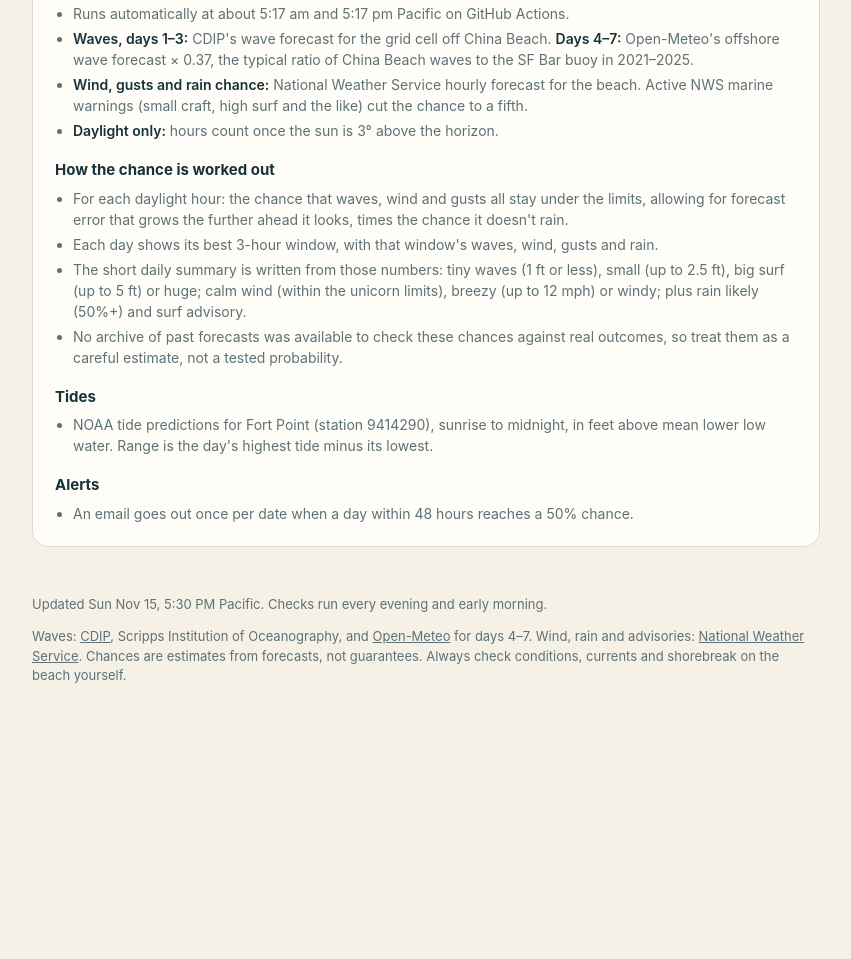
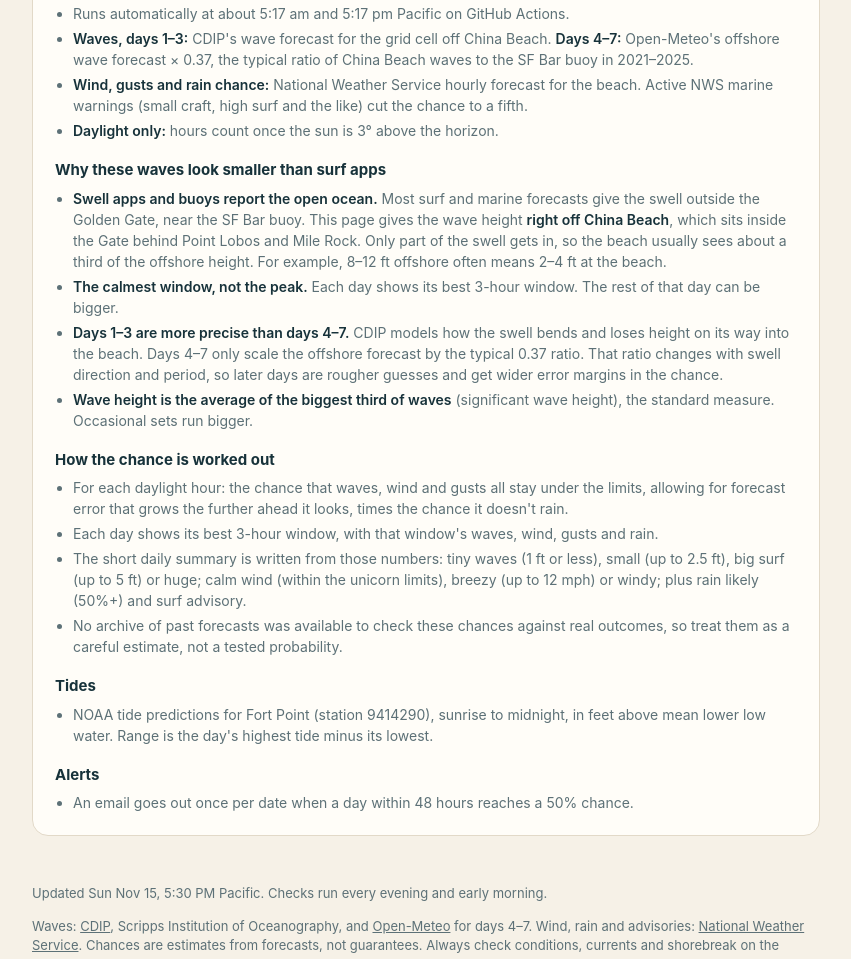
Before and after one commit to swirl2001/unicorn-beach, a plain HTML site: page site/index.html in a window 1280 px wide. Shown: the part 2106-3065 px from the top of the page, without its empty margins (214-1065 px from the left). Before the commit the page ends 2877 px from the top, so only its background shows below. Drawn offline with Linux system fonts and the light colour scheme.

Commit message:
Notes: explain beach wave heights vs offshore swell
Co-Authored-By: Claude Opus 5.5 <noreply@anthropic.com>

```diff
--- a/site/index.html
+++ b/site/index.html
@@ -245,6 +245,13 @@
         <li><b>Wind, gusts and rain chance:</b> National Weather Service hourly forecast for the beach. Active NWS marine warnings (small craft, high surf and the like) cut the chance to a fifth.</li>
         <li><b>Daylight only:</b> hours count once the sun is 3° above the horizon.</li>
       </ul>
+      <h3>Why these waves look smaller than surf apps</h3>
+      <ul>
+        <li><b>Swell apps and buoys report the open ocean.</b> Most surf and marine forecasts give the swell outside the Golden Gate, near the SF Bar buoy. This page gives the wave height <b>right off China Beach</b>, which sits inside the Gate behind Point Lobos and Mile Rock. Only part of the swell gets in, so the beach usually sees about a third of the offshore height. For example, 8–12 ft offshore often means 2–4 ft at the beach.</li>
+        <li><b>The calmest window, not the peak.</b> Each day shows its best 3-hour window. The rest of that day can be bigger.</li>
+        <li><b>Days 1–3 are more precise than days 4–7.</b> CDIP models how the swell bends and loses height on its way into the beach. Days 4–7 only scale the offshore forecast by the typical 0.37 ratio. That ratio changes with swell direction and period, so later days are rougher guesses and get wider error margins in the chance.</li>
+        <li><b>Wave height is the average of the biggest third of waves</b> (significant wave height), the standard measure. Occasional sets run bigger.</li>
+      </ul>
       <h3>How the chance is worked out</h3>
       <ul>
         <li>For each daylight hour: the chance that waves, wind and gusts all stay under the limits, allowing for forecast error that grows the further ahead it looks, times the chance it doesn't rain.</li>
```
